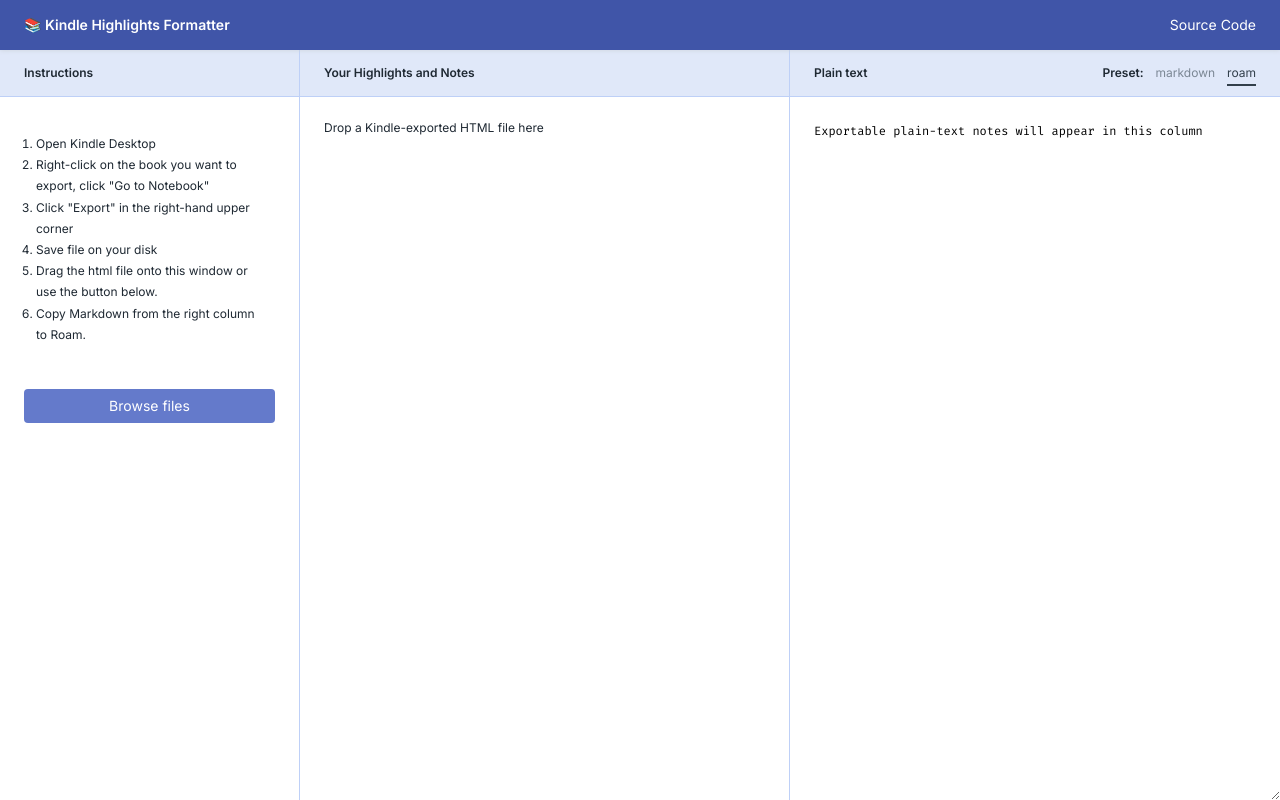
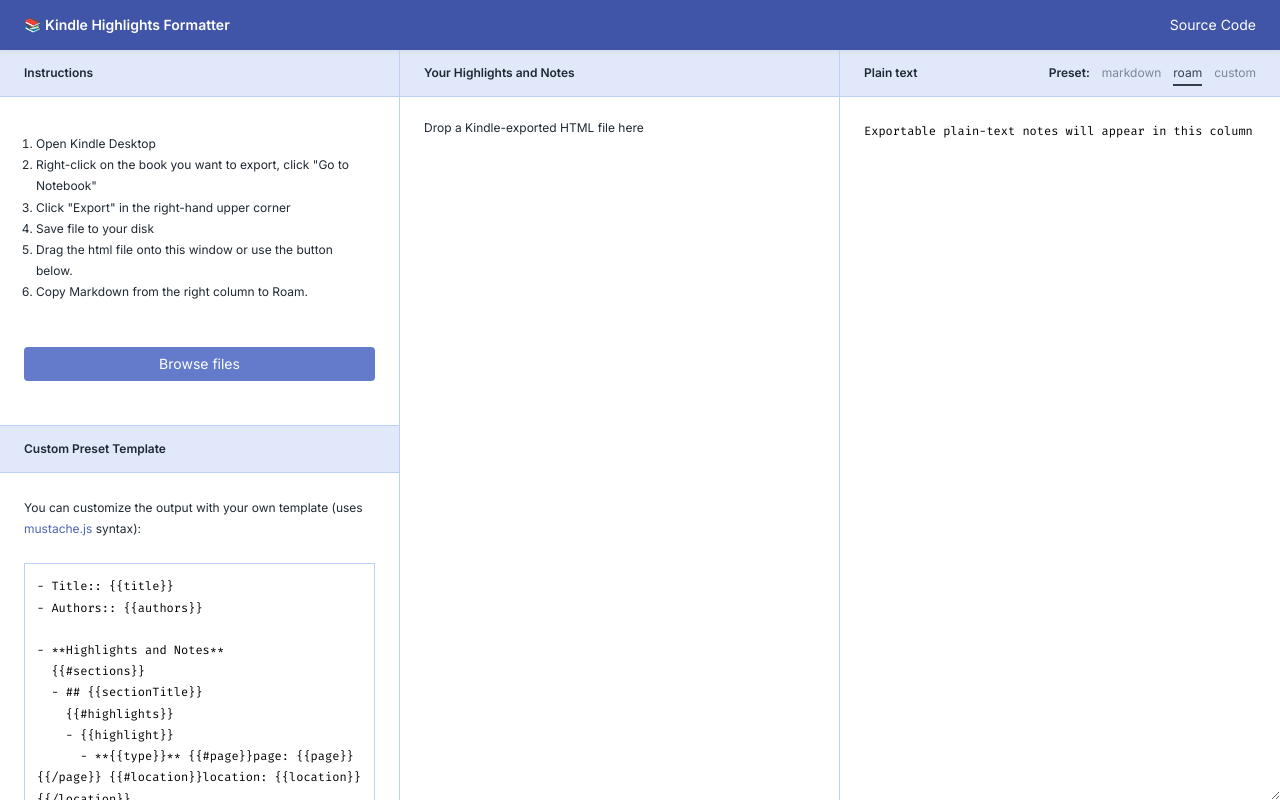
Before and after one commit to pch/kindle-formatter, a Next.js app: page / in a window 1280 px wide. Built offline with nearby package versions, Linux system fonts and the light colour scheme.

Commit message:
Allow to customize output

```diff
--- a/components/BooksApp/BookAppStyles.js
+++ b/components/BooksApp/BookAppStyles.js
@@ -9,12 +9,16 @@
   margin: 0 auto;
 
   display: grid;
-  grid-template-areas: "instructions highlights export";
-  grid-template-columns: minmax(150px, 300px) minmax(200px, 1fr) minmax(
+  grid-template-areas:
+    "instructions highlights export"
+    "preset highlights export";
+
+  grid-template-columns: minmax(150px, 400px) minmax(200px, 1fr) minmax(
       300px,
       1fr
     );
-  grid-template-rows: 1fr;
+
+  grid-template-rows: 1fr 1fr;
 
   font-size: var(--text-xs);
 `;
@@ -43,6 +47,12 @@
   grid-area: export;
 `;
 
+export const CustomPresetArea = styled(Area)`
+  grid-area: preset;
+  border-right: 1px var(--border-color) solid;
+  border-top: 1px var(--border-color) solid;
+`;
+
 export const AreaTitle = styled.div`
   font-weight: 600;
   border-bottom: 1px var(--border-color) solid;
--- a/components/BooksApp/BooksApp.js
+++ b/components/BooksApp/BooksApp.js
@@ -1,15 +1,41 @@
-import React, { useState } from "react";
+import React, { useState, useEffect } from "react";
 import { Instructions } from "./Instructions";
 import { Highlights } from "./Highlights";
 import { Export } from "./Export";
+import { CustomPreset } from "./CustomPreset";
 import Dropzone from "./Dropzone";
 import { BookAppWrapper } from "./BookAppStyles";
 import { parseHighlights } from "lib/parser";
+import { TEMPLATES } from "templates";
 
 const emptyBook = { title: "", authors: "", sections: [], empty: true };
 
+const DEFAULT_PRESET = "roam";
+
 export const BooksApp = () => {
+  const defaultTemplate = TEMPLATES[DEFAULT_PRESET].trim();
   const [book, setBook] = useState(emptyBook);
+  const [presetName, setPresetName] = useState(DEFAULT_PRESET);
+  const [customTemplate, setCustomTemplate] = useState(defaultTemplate);
+
+  const templates = { ...TEMPLATES, custom: customTemplate };
+
+  useEffect(() => {
+    if (typeof window === "undefined") return;
+
+    setPresetName(
+      localStorage.getItem("KINDLE_EXPORT_PRESET") || DEFAULT_PRESET
+    );
+
+    setCustomTemplate(
+      localStorage.getItem("KINDLE_EXPORT_TPL") || defaultTemplate
+    );
+  }, [defaultTemplate]);
+
+  const handlePresetChange = (newPreset) => {
+    setPresetName(newPreset);
+    localStorage.setItem("KINDLE_EXPORT_PRESET", newPreset);
+  };
 
   const handleFile = async (file, callback) => {
     if (!file) return;
@@ -23,6 +49,11 @@
     callback();
   };
 
+  const handleCustomPresetUpdate = (newValue) => {
+    setCustomTemplate(newValue);
+    localStorage.setItem("KINDLE_EXPORT_TPL", newValue);
+  };
+
   return (
     <Dropzone
       onFileDrop={handleFile}
@@ -32,7 +63,17 @@
       <BookAppWrapper>
         <Instructions onFile={handleFile} />
         <Highlights book={book} />
-        <Export book={book} />
+        <Export
+          book={book}
+          selectedPreset={presetName}
+          templates={templates}
+          onPresetChange={handlePresetChange}
+        />
+        <CustomPreset
+          customTemplate={customTemplate}
+          onPresetUpdate={handleCustomPresetUpdate}
+          onPresetReset={() => handleCustomPresetUpdate(defaultTemplate)}
+        />
       </BookAppWrapper>
     </Dropzone>
   );
--- /dev/null
+++ b/components/BooksApp/CustomPreset.js
@@ -0,0 +1,63 @@
+import React from "react";
+import styled from "styled-components";
+import { PrimaryButton } from "components/Button";
+import { CustomPresetArea, AreaTitle, AreaContent } from "./BookAppStyles";
+
+const CustomPresetSection = styled.div`
+  padding: var(--spacing-lg);
+
+  input[type="file"] {
+    display: none;
+  }
+
+  ol {
+    margin: 0;
+    margin-bottom: var(--spacing-xl);
+    padding: var(--spacing-sm);
+  }
+
+  ${PrimaryButton} {
+    display: block;
+  }
+
+  textarea {
+    border: 1px var(--border-color) solid;
+    padding: var(--spacing-sm);
+    display: block;
+    margin: var(--spacing-lg) 0;
+    width: 100%;
+    font-family: var(--font-family-monospace);
+    line-height: var(--line-height);
+    outline: none;
+  }
+`;
+
+export const CustomPreset = ({
+  customTemplate,
+  onPresetUpdate,
+  onPresetReset,
+}) => {
+  return (
+    <CustomPresetArea>
+      <AreaTitle>Custom Preset Template</AreaTitle>
+
+      <AreaContent>
+        <CustomPresetSection>
+          <p>
+            You can customize the output with your own template (uses{" "}
+            <a href="https://github.com/janl/mustache.js">mustache.js</a>{" "}
+            syntax):
+          </p>
+
+          <textarea
+            rows="13"
+            value={customTemplate}
+            onChange={(e) => onPresetUpdate(e.target.value)}
+          ></textarea>
+
+          <PrimaryButton onClick={onPresetReset}>Restore default</PrimaryButton>
+        </CustomPresetSection>
+      </AreaContent>
+    </CustomPresetArea>
+  );
+};
--- a/components/BooksApp/Export.js
+++ b/components/BooksApp/Export.js
@@ -1,8 +1,7 @@
-import React, { useState, useEffect } from "react";
+import React from "react";
 import styled, { css } from "styled-components";
 import { ExportArea, AreaTitle, AreaContent } from "./BookAppStyles";
 import { formatOutput } from "lib/formatter";
-import { TEMPLATES } from "templates";
 
 const TextArea = styled.textarea`
   display: block;
@@ -52,30 +51,17 @@
 `;
 
 const PLACEHOLDER = "Exportable plain-text notes will appear in this column";
-const DEFAULT_PRESET = "roam";
 
-export const Export = ({ book }) => {
-  const [preset, setPreset] = useState(DEFAULT_PRESET);
-  const output = book.empty ? PLACEHOLDER : formatOutput(book, preset);
+export const Export = ({ book, selectedPreset, templates, onPresetChange }) => {
+  const output = book.empty
+    ? PLACEHOLDER
+    : formatOutput(book, templates[selectedPreset]);
 
-  useEffect(() => {
-    if (typeof window === "undefined") return;
-
-    setPreset(localStorage.getItem("KINDLE_EXPORT_PRESET") || DEFAULT_PRESET);
-  }, []);
-
-  console.log(preset);
-
-  const handlePresetChange = (newPreset) => {
-    setPreset(newPreset);
-    localStorage.setItem("KINDLE_EXPORT_PRESET", newPreset);
-  };
-
-  const builtinPresets = Object.keys(TEMPLATES).map((tpl) => {
+  const presets = Object.keys(templates).map((tpl) => {
     return (
       <PresetButton
-        active={tpl === preset}
-        onClick={() => handlePresetChange(tpl)}
+        active={tpl === selectedPreset}
+        onClick={() => onPresetChange(tpl)}
         key={tpl}
       >
         {tpl}
@@ -87,7 +73,7 @@
     <ExportArea>
       <AreaTitle>
         Plain text
-        <PresetsWrapper>Preset: {builtinPresets}</PresetsWrapper>
+        <PresetsWrapper>Preset: {presets}</PresetsWrapper>
       </AreaTitle>
       <AreaContent>
         <TextArea readOnly value={output}></TextArea>
--- a/components/BooksApp/Instructions.js
+++ b/components/BooksApp/Instructions.js
@@ -38,7 +38,7 @@
               Right-click on the book you want to export, click "Go to Notebook"
             </li>
             <li>Click "Export" in the right-hand upper corner</li>
-            <li>Save file on your disk</li>
+            <li>Save file to your disk</li>
             <li>
               Drag the html file onto this window or use the button below.
             </li>
--- a/lib/formatter.js
+++ b/lib/formatter.js
@@ -1,13 +1,16 @@
 import Mustache from "mustache";
-import { TEMPLATES } from "templates";
 
 // Disable escaping
 Mustache.escape = function (text) {
   return text;
 };
 
-export const formatOutput = (book, presetTemplate = "roam") => {
-  const templateStr = TEMPLATES[presetTemplate].trim();
-  const output = Mustache.render(templateStr, book);
-  return output;
+export const formatOutput = (book, template) => {
+  try {
+    const output = Mustache.render(template.trim(), book);
+    return output;
+  } catch (error) {
+    console.log(error);
+    return `Invalid template: ${error.message}`;
+  }
 };
```
